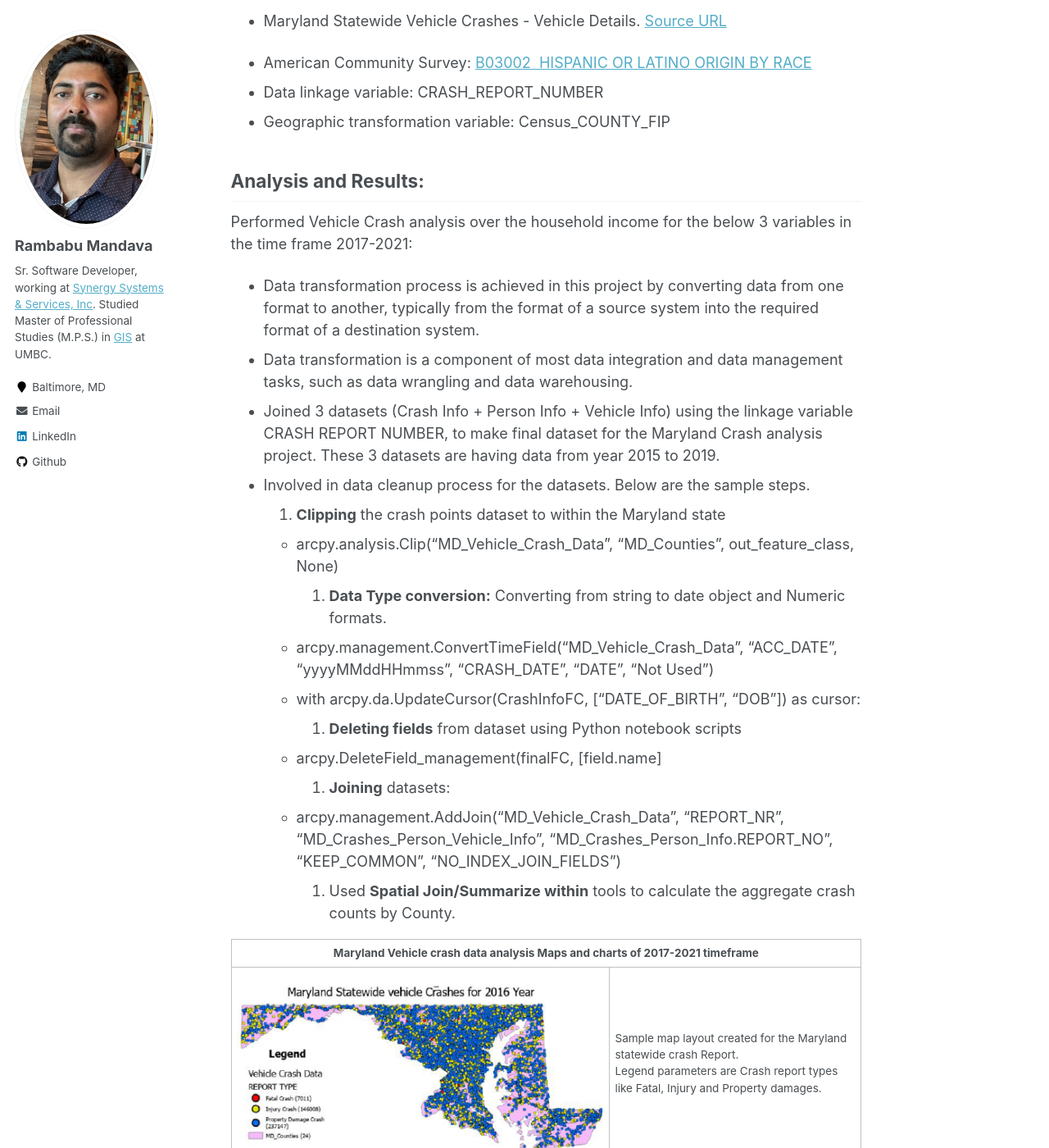
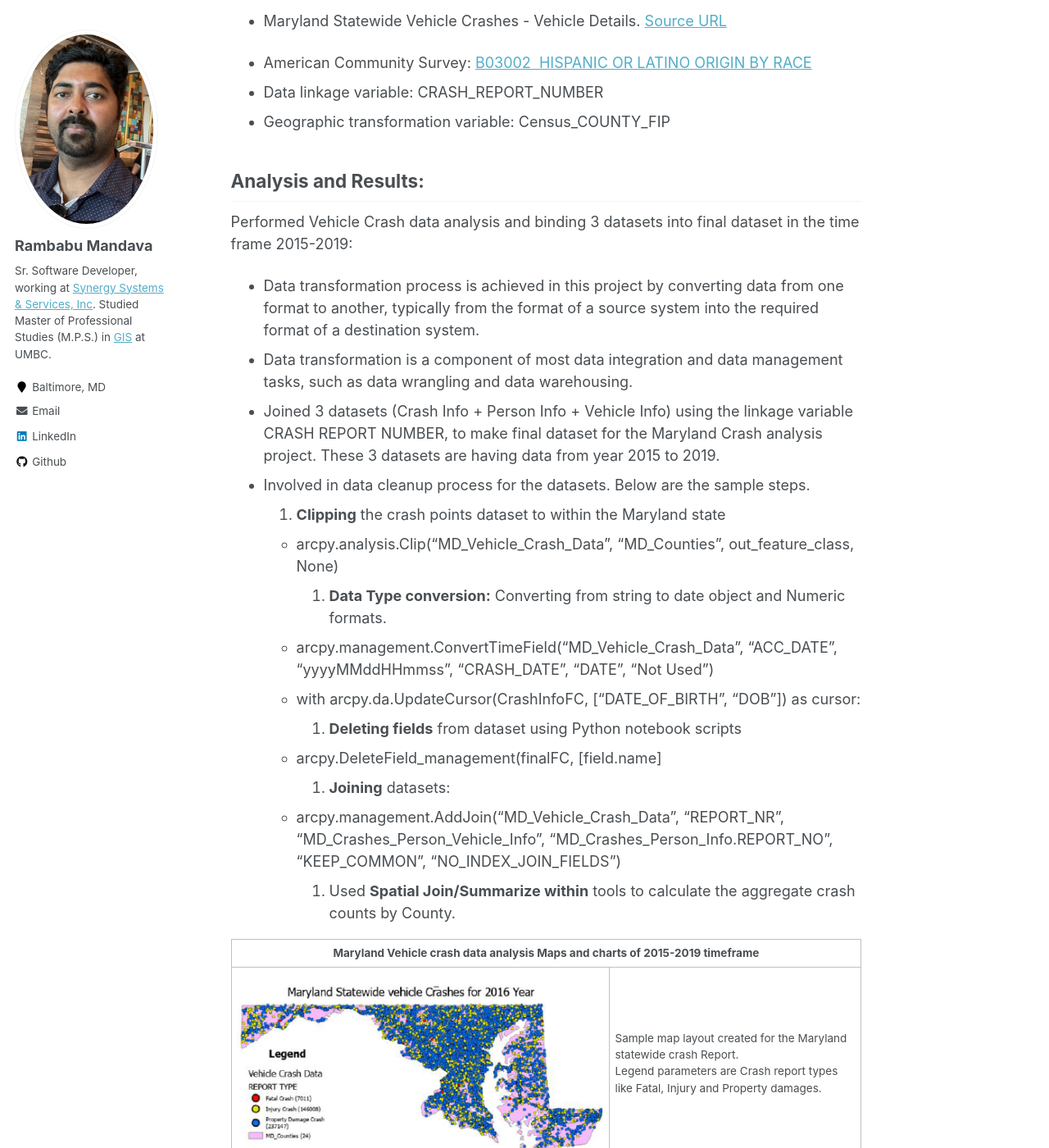
Before and after one commit to mandavaram/mandavaram.github.io, a Jekyll site: the page built from _portfolio/3. Vehicle_Crash_Analysis.md, in a window 1280 px wide and 1400 px high, scrolled down 1266 px. Shown: the whole window at 82% size. Built offline with Jekyll 4.4.1, drawn with Linux system fonts in a browser that asks for light colours; some of the changed text lies outside the part shown.

Commit message:
Update 3. Vehicle_Crash_Analysis.md

```diff
--- a/_portfolio/3. Vehicle_Crash_Analysis.md
+++ b/_portfolio/3. Vehicle_Crash_Analysis.md
@@ -39,7 +39,7 @@ Used data from the following sources:
  - Geographic transformation variable: Census_COUNTY_FIP
 
 ## Analysis and Results:
- Performed Vehicle Crash analysis over the household income for the below 3 variables in the time frame 2017-2021:
+ Performed Vehicle Crash data analysis and binding 3 datasets into final dataset in the time frame 2015-2019:
 
 - Data transformation process is achieved in this project by converting data from one format to another, typically from the format of a source system into the required format of a destination system.
 - Data transformation is a component of most data integration and data management tasks, such as data wrangling and data warehousing.
@@ -58,7 +58,7 @@ Used data from the following sources:
 
 <table>
       <tr>
-          <td colspan='2' align='center'><strong>Maryland Vehicle crash data analysis Maps and charts of 2017-2021 timeframe</strong></td>
+          <td colspan='2' align='center'><strong>Maryland Vehicle crash data analysis Maps and charts of 2015-2019 timeframe</strong></td>
       </tr>
        <tr>
           <td width='60%'><img src='/images/Maryland_Statewide_Vehicle_Crash_Analysis.png'> </td>
```
Also changed, not shown: other parts of _portfolio/3. Vehicle_Crash_Analysis.md (+1 -1 lines).
